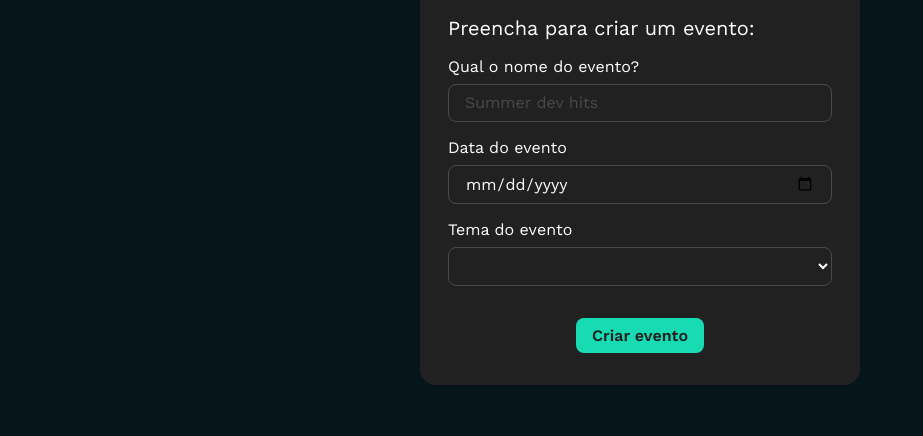
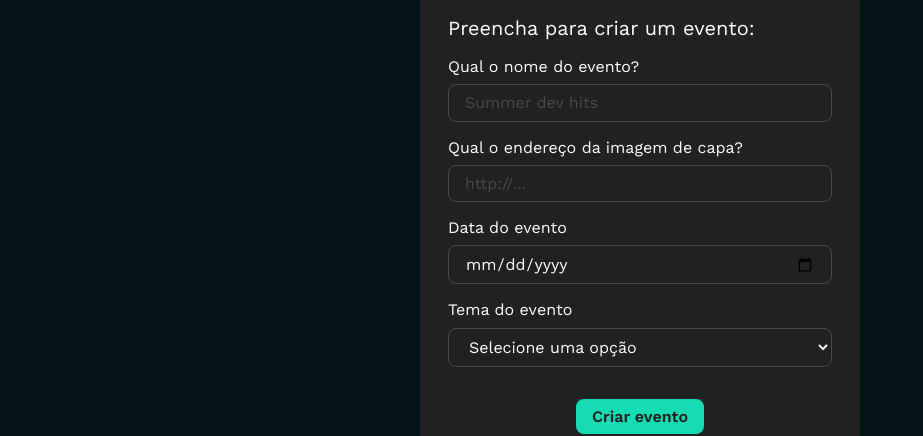
Before and after one commit to ThalesOliveira100/alura-react-01-tecboard, a React (Vite) app: page / in a window 1280 px wide. Shown: the part 780-1216 px from the top of the page, without its empty margins (0-923 px from the left). Built offline with nearby package versions, Linux system fonts and the light colour scheme.

Commit message:
feat: pass temas prop to FormularioEvento and update ListaSuspensa to use itens prop

```diff
--- a/src/App.jsx
+++ b/src/App.jsx
@@ -48,7 +48,7 @@
         <img src="/logo.png" alt="Logo TecBoard" />
       </header>
       <Banner />
-      <FormularioEvento />
+      <FormularioEvento temas={temas} />
 
       {temas.map(function (item) {
         return (
--- a/src/components/FormularioEvento/index.jsx
+++ b/src/components/FormularioEvento/index.jsx
@@ -6,7 +6,7 @@
 import { Botao } from '../Botao'
 import { ListaSuspensa } from '../ListaSuspensa'
 
-export function FormularioEvento() {
+export function FormularioEvento({ temas }) {
   return (
     <form className='form-evento'>
       <TituloFormulario>
@@ -22,6 +22,13 @@
         </CampoFormulario>
 
         <CampoFormulario>
+          <Label htmlFor="capaEvento">
+            Qual o endereço da imagem de capa?
+          </Label>
+          <CampoEntrada type="text" id='capaEvento' placeholder='http://...' name='capaEvento' />
+        </CampoFormulario>
+
+        <CampoFormulario>
           <Label htmlFor="dataEvento">
             Data do evento
           </Label>
@@ -32,7 +39,7 @@
           <Label htmlFor="temaEvento">
             Tema do evento
           </Label>
-          <ListaSuspensa />
+          <ListaSuspensa id="tema" name="tema" itens={temas} />
         </CampoFormulario>
       </div>
 
--- a/src/components/ListaSuspensa/index.jsx
+++ b/src/components/ListaSuspensa/index.jsx
@@ -1,9 +1,16 @@
 import './lista-suspensa.estilos.css'
 
-export function ListaSuspensa (){
+export function ListaSuspensa ({ itens, ...rest }){
     return (
-        <select className='lista-suspensa-form'>
-
+        <select {...rest} className='lista-suspensa-form' defaultValue="">
+            <option value="" disabled>
+                Selecione uma opção
+            </option>
+            {itens.map(function (item) {
+                return <option key={item.id} value={item.id}>
+                    {item.nome}
+                </option>
+            })}
         </select>
     )
 }
--- a/src/components/ListaSuspensa/lista-suspensa.estilos.css
+++ b/src/components/ListaSuspensa/lista-suspensa.estilos.css
@@ -9,6 +9,6 @@
     padding: 0.5rem 1rem;
 }
 
-.lista-suspensa-form::placeholder {
+/* .lista-suspensa-form::placeholder {
     color: #4A4949;
-}
+} */
```
